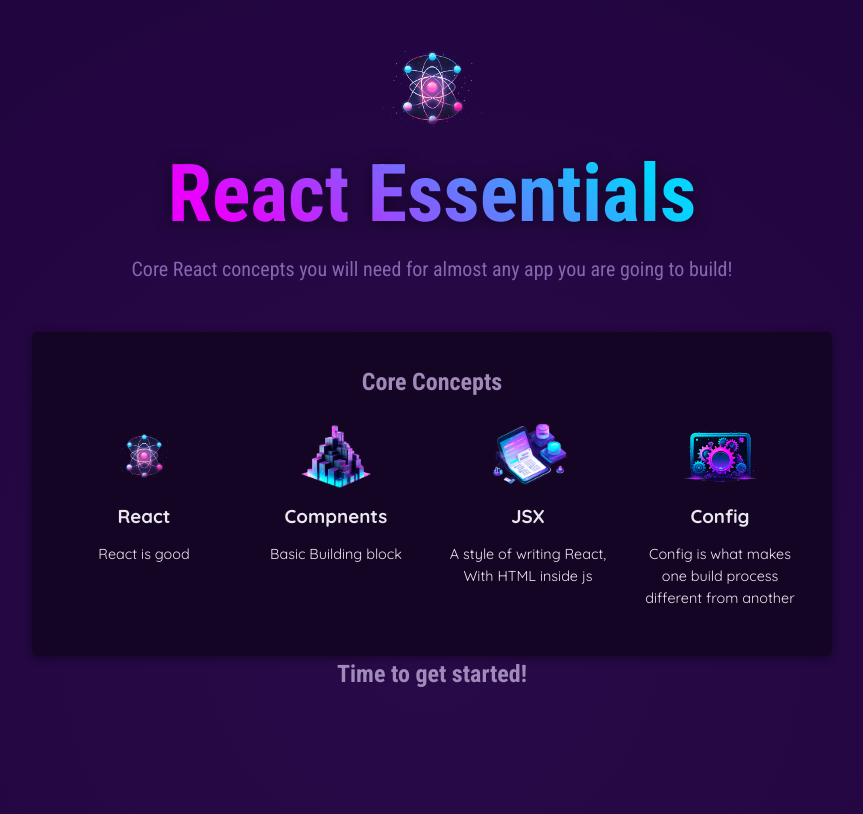
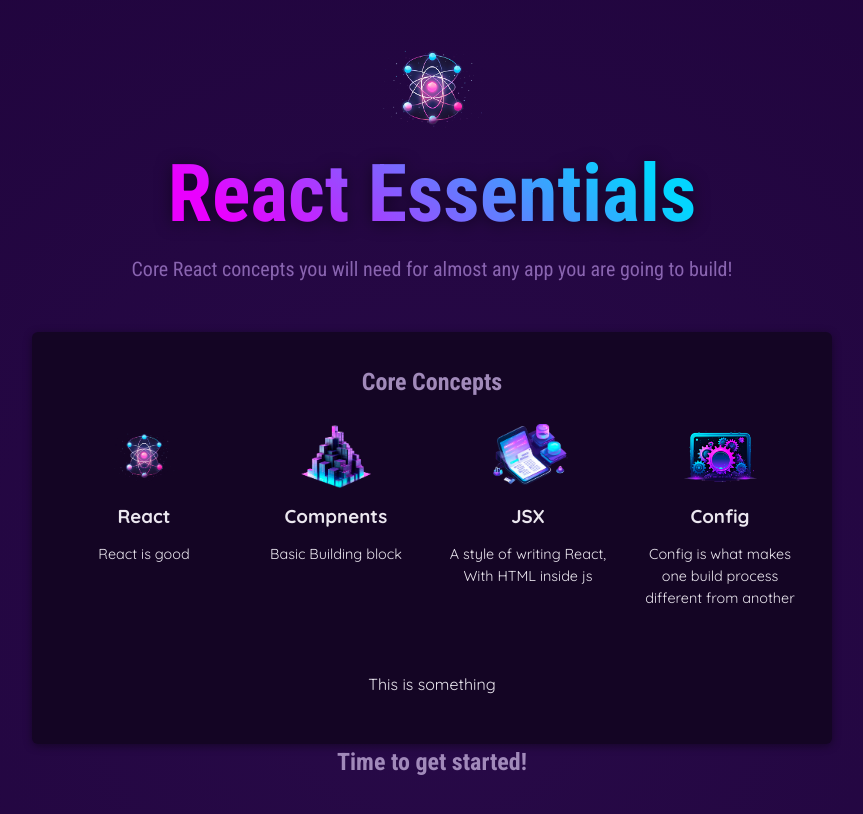
Before and after one commit to bhavukkalra/reactLandingPage, a React (Vite) app: page / in a window 1280 px wide. Shown: the top 814 px of the page, without its empty margins (208-1071 px from the left). Built offline with nearby package versions, Linux system fonts and the light colour scheme.

Commit message:
Different ways of passing props

```diff
--- a/src/App.jsx
+++ b/src/App.jsx
@@ -67,6 +67,8 @@
 */
 
 /*
+
+
 props could be destructured
 
 props -- {
@@ -76,7 +78,8 @@
 
 }
 
-{image, title, description}
+{image, title, description} or use
+props.image, props.title, props.description
 
 */
 
@@ -90,6 +93,17 @@
    );
  }
 
+
+function CustomComponent(props){
+  // console.log(`Input is - ${priority}`);
+  const {priority} = props;
+  console.log(`priority - ${priority}`)
+
+  console.log(props)
+  return (
+    <p>This is something</p>
+  )
+}
 
 function App() {
   return (
@@ -111,6 +125,10 @@
               description={CORE_CONCEPTS[3].description}
               image={CORE_CONCEPTS[3].image}
             />
+
+            <CustomComponent priority={5}/>
+
+          {/* <CoreConcept singleJson={CORE_CONCEPTS[2]} /> (function ({...coreConcept})) */}
           </ul>
         </section>
         <h2>Time to get started!</h2>
```
Also changed, not shown: notes.txt.
